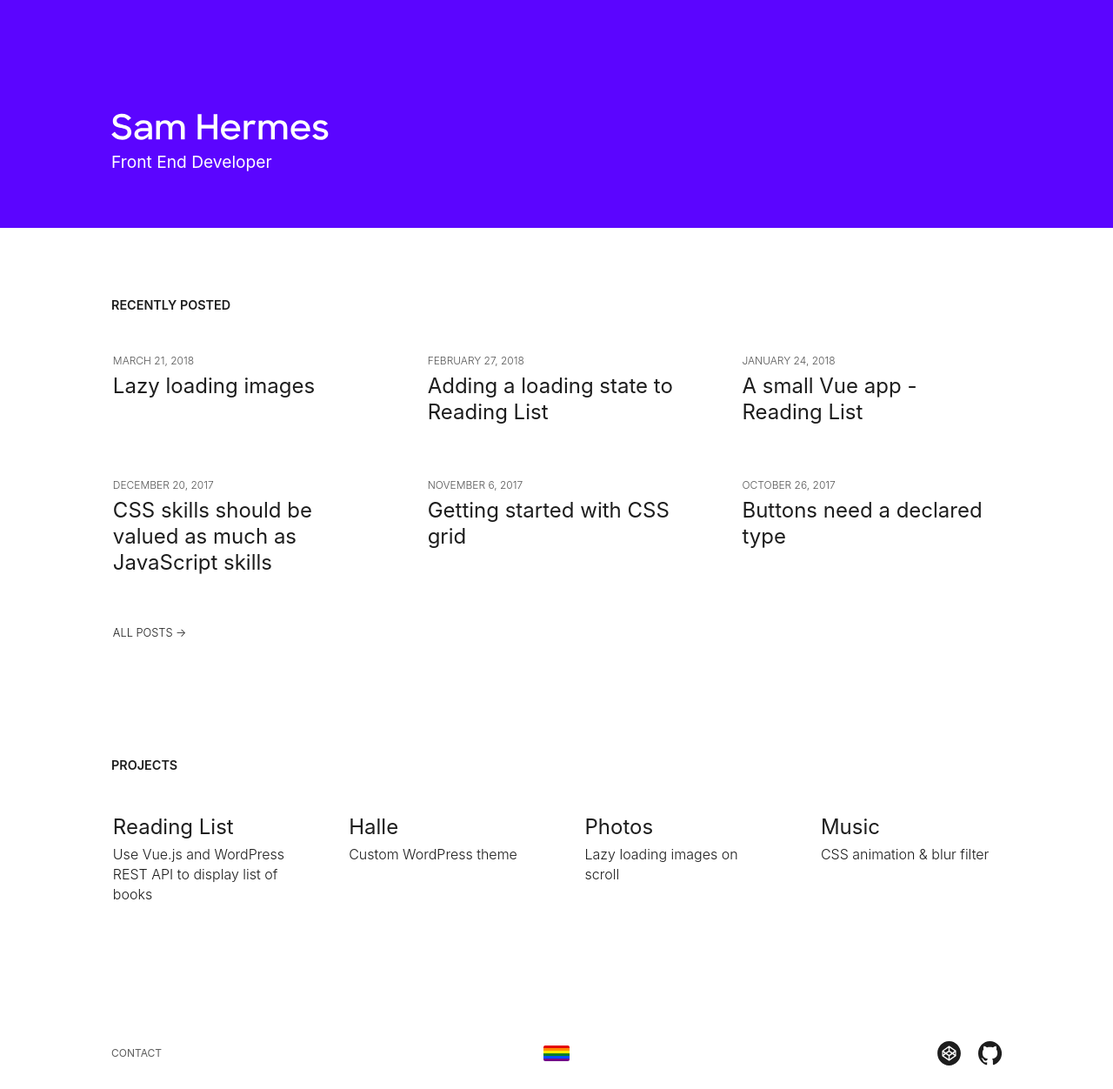
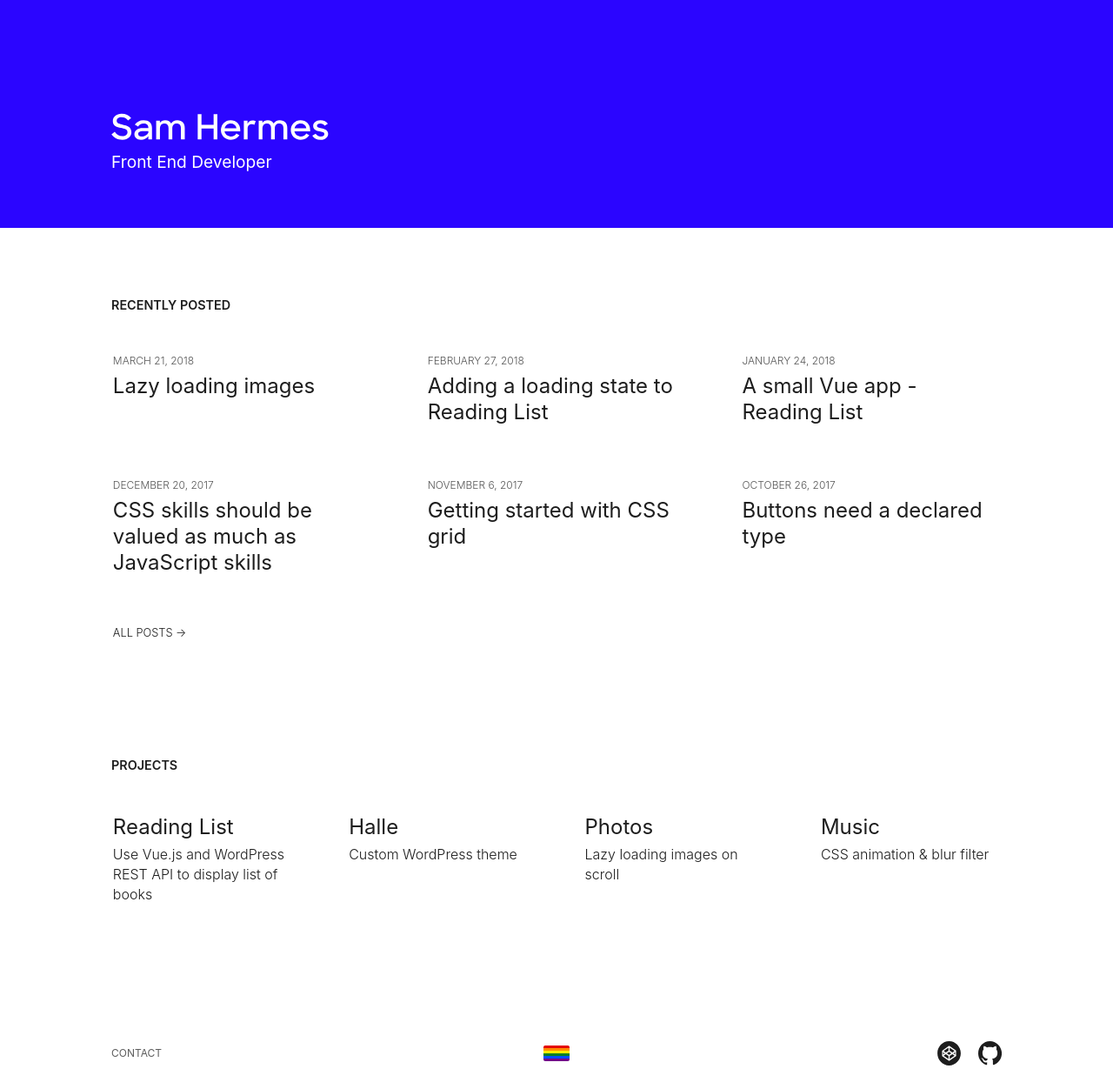
Before and after one commit to samhermes/samhermes.github.io, a Jekyll site: the page built from index.md, in a window 1280 px wide. Shown: the whole page at 87% size. Built offline with Jekyll 4.4.1, drawn with Linux system fonts in a browser that asks for light colours.

Commit message:
Use slightly blue-er header background color on homepage

```diff
--- a/_sass/_home.scss
+++ b/_sass/_home.scss
@@ -6,7 +6,7 @@
 
 .home-header {
   padding: 5.5em 5% 5%;
-  background: #5b05ff;
+  background: #2b05ff;
 
   @media screen and (min-width: 28.125em) {
     padding: 6.5em 10% 5%;
```
